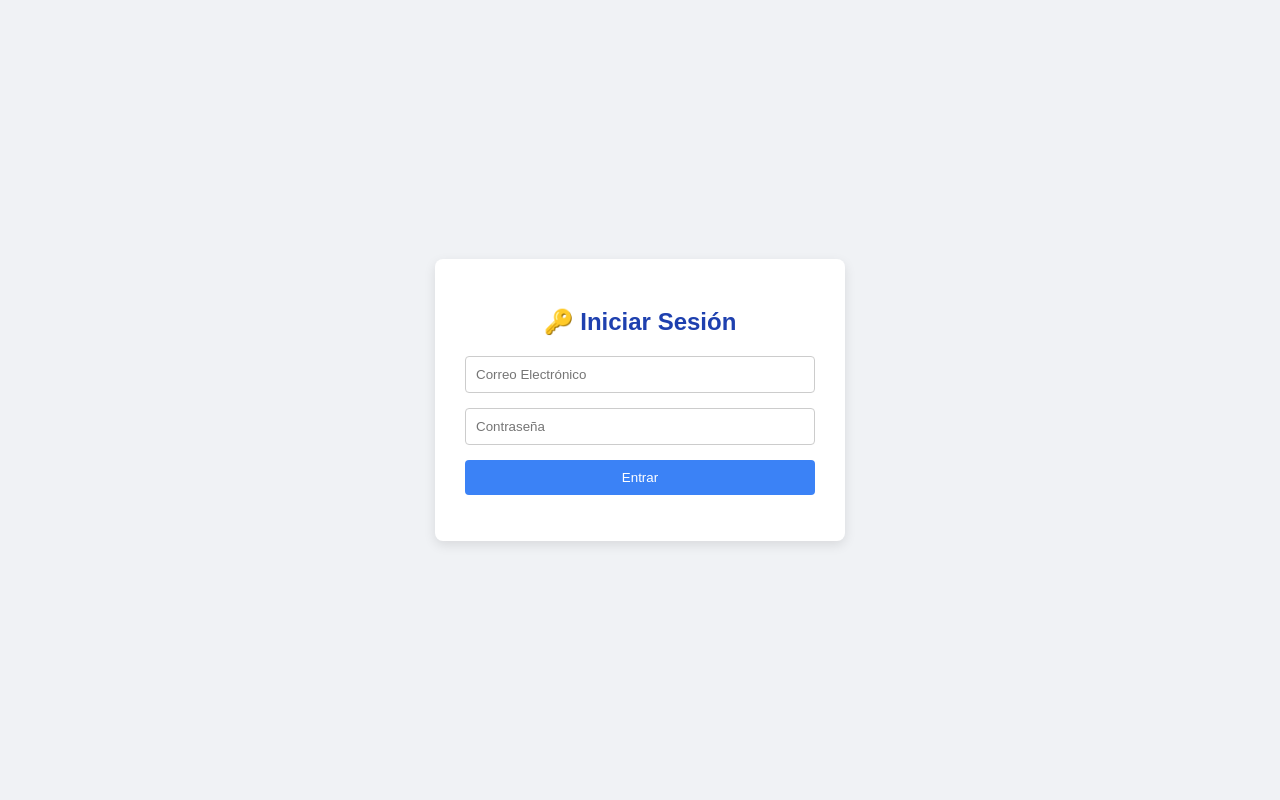
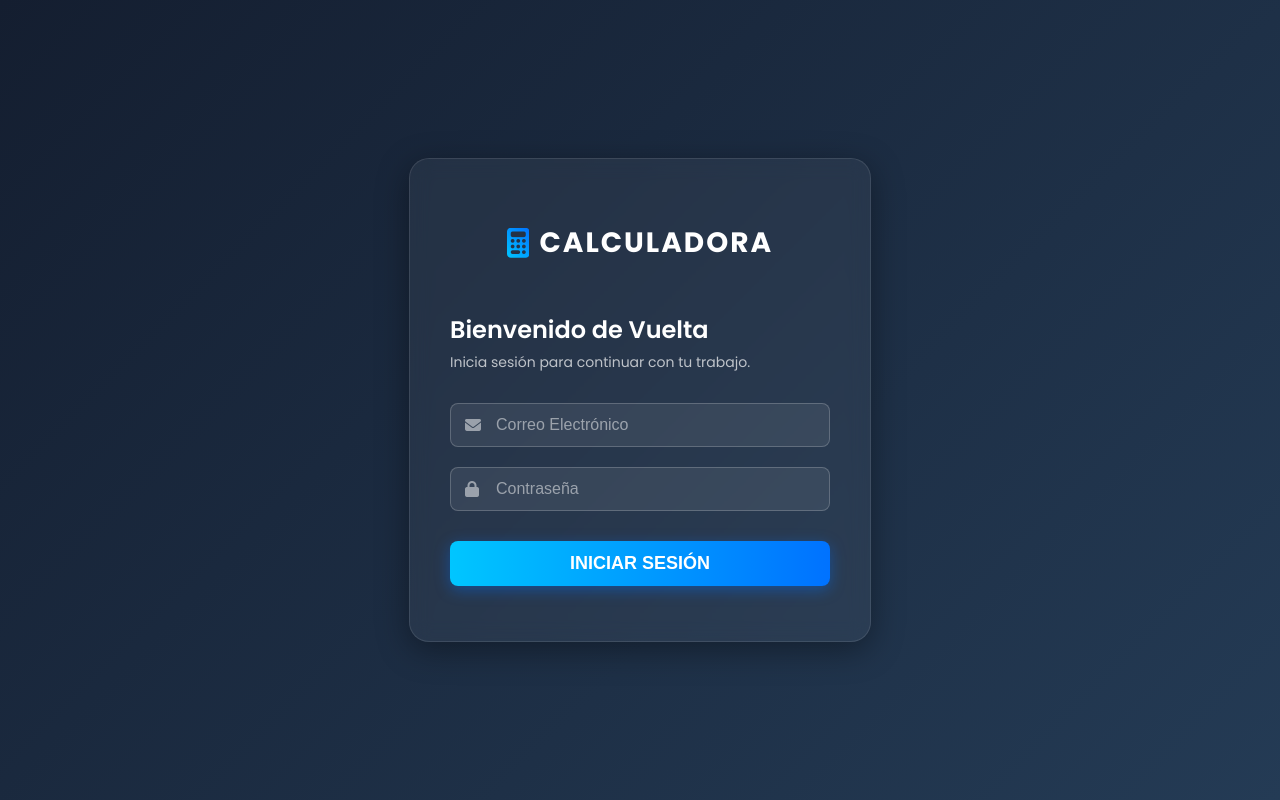
Before and after one commit to Lizado97/Pruebas-incio-sesion, a plain HTML site: page login.html in a window 1280 px wide. Drawn offline with Linux system fonts and the light colour scheme; no server answers.

Commit message:
Update login.html

```diff
--- a/login.html
+++ b/login.html
@@ -3,29 +3,176 @@
 <head>
     <meta charset="UTF-8">
     <meta name="viewport" content="width=device-width, initial-scale=1.0">
-    <title>Iniciar Sesión - Canotex</title>
+    <title>Iniciar Sesión - Calculadora</title>
+
+    <link href="https://fonts.googleapis.com/css2?family=Poppins:wght@300;400;600;700&display=swap" rel="stylesheet">
+
+    <link rel="stylesheet" href="https://cdnjs.cloudflare.com/ajax/libs/font-awesome/6.5.1/css/all.min.css">
 
     <script src="https://www.gstatic.com/firebasejs/8.10.0/firebase-app.js"></script>
     <script src="https://www.gstatic.com/firebasejs/8.10.0/firebase-auth.js"></script>
     <script src="firebase-config.js"></script>
 
     <style>
-        body { font-family: sans-serif; background-color: #f0f2f5; display: flex; justify-content: center; align-items: center; min-height: 100vh; margin: 0; }
-        .login-container { background: #fff; padding: 30px; border-radius: 8px; box-shadow: 0 4px 12px rgba(0, 0, 0, 0.1); width: 350px; text-align: center; }
-        h2 { color: #1e40af; margin-bottom: 20px; }
-        input { width: 100%; padding: 10px; margin-bottom: 15px; border: 1px solid #ccc; border-radius: 4px; box-sizing: border-box; }
-        button { width: 100%; padding: 10px; border: none; border-radius: 4px; color: white; cursor: pointer; background-color: #3b82f6; }
-        button:hover { background-color: #2563eb; }
-        .error { color: #ef4444; margin-top: 10px; }
+        /* Estilos CSS modernos */
+        body {
+            font-family: 'Poppins', sans-serif;
+            background: #141e30; /* Fondo oscuro */
+            background-image: linear-gradient(135deg, #141e30 0%, #243b55 100%);
+            display: flex;
+            justify-content: center;
+            align-items: center;
+            min-height: 100vh;
+            margin: 0;
+            color: #fff;
+        }
+
+        .login-container {
+            background: rgba(255, 255, 255, 0.05); /* Fondo semitransparente (Glassmorphism) */
+            backdrop-filter: blur(10px); /* Efecto borroso */
+            border-radius: 20px;
+            border: 1px solid rgba(255, 255, 255, 0.1);
+            box-shadow: 0 8px 32px 0 rgba(0, 0, 0, 0.37);
+            padding: 40px;
+            width: 380px;
+            max-width: 90%;
+            text-align: center;
+            transition: all 0.3s ease;
+        }
+
+        .logo-title {
+            display: flex;
+            align-items: center;
+            justify-content: center;
+            margin-bottom: 25px;
+        }
+
+        .logo-title h2 {
+            color: #fff;
+            font-size: 28px;
+            font-weight: 700;
+            letter-spacing: 2px;
+            margin-left: 10px;
+        }
+
+        .logo-icon {
+            font-size: 30px;
+            /* Degradado de color para el icono */
+            background: linear-gradient(45deg, #00c6ff, #0072ff);
+            -webkit-background-clip: text;
+            -webkit-text-fill-color: transparent;
+        }
+
+        .welcome-message {
+            margin-bottom: 30px;
+            text-align: left;
+        }
+
+        .welcome-message h3 {
+            font-size: 24px;
+            margin: 0;
+            font-weight: 600;
+        }
+
+        .welcome-message p {
+            font-size: 14px;
+            color: rgba(255, 255, 255, 0.7);
+            margin: 5px 0 0 0;
+        }
+
+        /* Estilos de los campos de entrada con icono */
+        .input-group {
+            position: relative;
+            margin-bottom: 20px;
+        }
+
+        .input-group i {
+            position: absolute;
+            left: 15px;
+            top: 50%;
+            transform: translateY(-50%);
+            color: rgba(255, 255, 255, 0.5);
+            font-size: 16px;
+        }
+
+        input {
+            width: 100%;
+            padding: 12px 12px 12px 45px; /* Más padding a la izquierda para el icono */
+            border: 1px solid rgba(255, 255, 255, 0.2);
+            background: rgba(255, 255, 255, 0.08);
+            border-radius: 8px;
+            box-sizing: border-box;
+            color: #fff;
+            font-size: 16px;
+            transition: border-color 0.3s;
+        }
+
+        input::placeholder {
+            color: rgba(255, 255, 255, 0.5);
+        }
+
+        input:focus {
+            border-color: #00c6ff;
+            outline: none;
+            box-shadow: 0 0 0 3px rgba(0, 198, 255, 0.2);
+        }
+
+        /* Estilo del botón con degradado */
+        button {
+            width: 100%;
+            padding: 12px;
+            border: none;
+            border-radius: 8px;
+            color: white;
+            font-size: 18px;
+            font-weight: 600;
+            cursor: pointer;
+            /* Degradado de color moderno */
+            background: linear-gradient(90deg, #00c6ff, #0072ff);
+            box-shadow: 0 4px 15px rgba(0, 114, 255, 0.4);
+            transition: all 0.3s ease;
+            margin-top: 10px;
+        }
+
+        button:hover {
+            background: linear-gradient(90deg, #0072ff, #00c6ff);
+            box-shadow: 0 6px 20px rgba(0, 114, 255, 0.6);
+            transform: translateY(-2px);
+        }
+
+        .error {
+            color: #ff4d4f;
+            margin-top: 15px;
+            font-size: 14px;
+            font-weight: 600;
+        }
     </style>
 </head>
 <body>
     <div class="login-container">
-        <h2>🔑 Iniciar Sesión</h2>
+
+        <div class="logo-title">
+            <i class="fas fa-calculator logo-icon"></i>
+            <h2>CALCULADORA</h2>
+        </div>
+
+        <div class="welcome-message">
+            <h3>Bienvenido de Vuelta</h3>
+            <p>Inicia sesión para continuar con tu trabajo.</p>
+        </div>
+
         <form id="loginForm">
+            <div class="input-group">
+                <i class="fas fa-envelope"></i>
                 <input type="email" id="loginEmail" placeholder="Correo Electrónico" required>
+            </div>
+
+            <div class="input-group">
+                <i class="fas fa-lock"></i>
                 <input type="password" id="loginPassword" placeholder="Contraseña" required>
-            <button type="submit">Entrar</button>
+            </div>
+
+            <button type="submit">INICIAR SESIÓN</button>
             <p id="loginError" class="error"></p>
         </form>
 
@@ -33,6 +180,7 @@
 
     <script>
         // Si el usuario ya está logueado, redirigir a index.html inmediatamente
+        // Asegúrate de que la variable 'auth' esté definida en firebase-config.js
         auth.onAuthStateChanged(user => {
             if (user) {
                 window.location.href = "index.html";
@@ -45,13 +193,15 @@
             const password = document.getElementById('loginPassword').value;
             document.getElementById('loginError').textContent = '';
 
+            // Lógica de inicio de sesión con Firebase
             auth.signInWithEmailAndPassword(email, password)
                 .then(() => {
                     // ÉXITO: Redirigir
                     window.location.href = "index.html";
                 })
                 .catch(error => {
-                    document.getElementById('loginError').textContent = "Usuario o contraseña incorrectos.";
+                    // FALLO: Mostrar mensaje de error
+                    document.getElementById('loginError').textContent = "Credenciales incorrectas. Por favor, inténtalo de nuevo.";
                     console.error("Login error:", error);
                 });
         });
```
Lines whose indentation alone changed are shown as unchanged.
